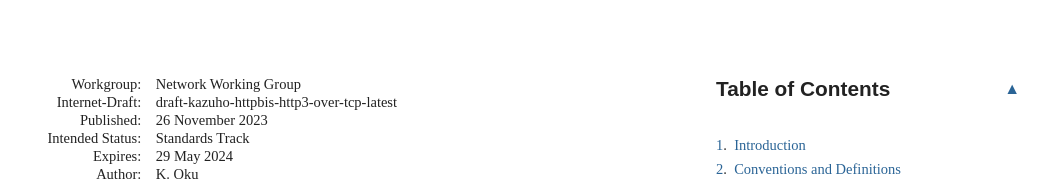
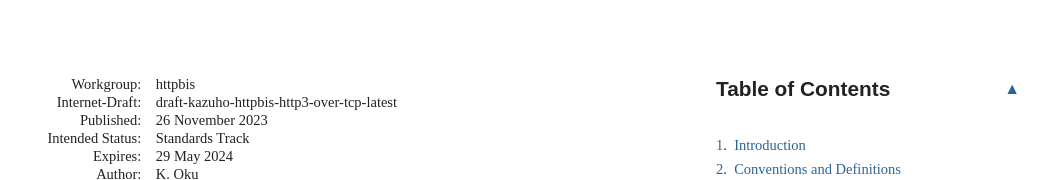
Before and after one commit to kazuho/draft-kazuho-httpbis-http3-over-tcp, a plain HTML site: page draft-kazuho-httpbis-http3-over-tcp.html in a window 1280 px wide. Shown: the top 180 px of the page, without its empty margins (92-1140 px from the left). Drawn offline with Linux system fonts and the light colour scheme; a web font is replaced by a local one.

Commit message:
Script updating gh-pages from 63b1e4b. [ci skip]

```diff
--- a/draft-kazuho-httpbis-http3-over-tcp.html
+++ b/draft-kazuho-httpbis-http3-over-tcp.html
@@ -1037,7 +1037,7 @@ svg :is([fill="white"], [fill^="#fff"]) {
 <div id="internal-metadata" class="document-information">
 <dl id="identifiers">
 <dt class="label-workgroup">Workgroup:</dt>
-<dd class="workgroup">Network Working Group</dd>
+<dd class="workgroup">httpbis</dd>
 <dt class="label-internet-draft">Internet-Draft:</dt>
 <dd class="internet-draft">draft-kazuho-httpbis-http3-over-tcp-latest</dd>
 <dt class="label-published">Published:</dt>
```
Also changed, not shown: draft-kazuho-httpbis-http3-over-tcp.txt.
